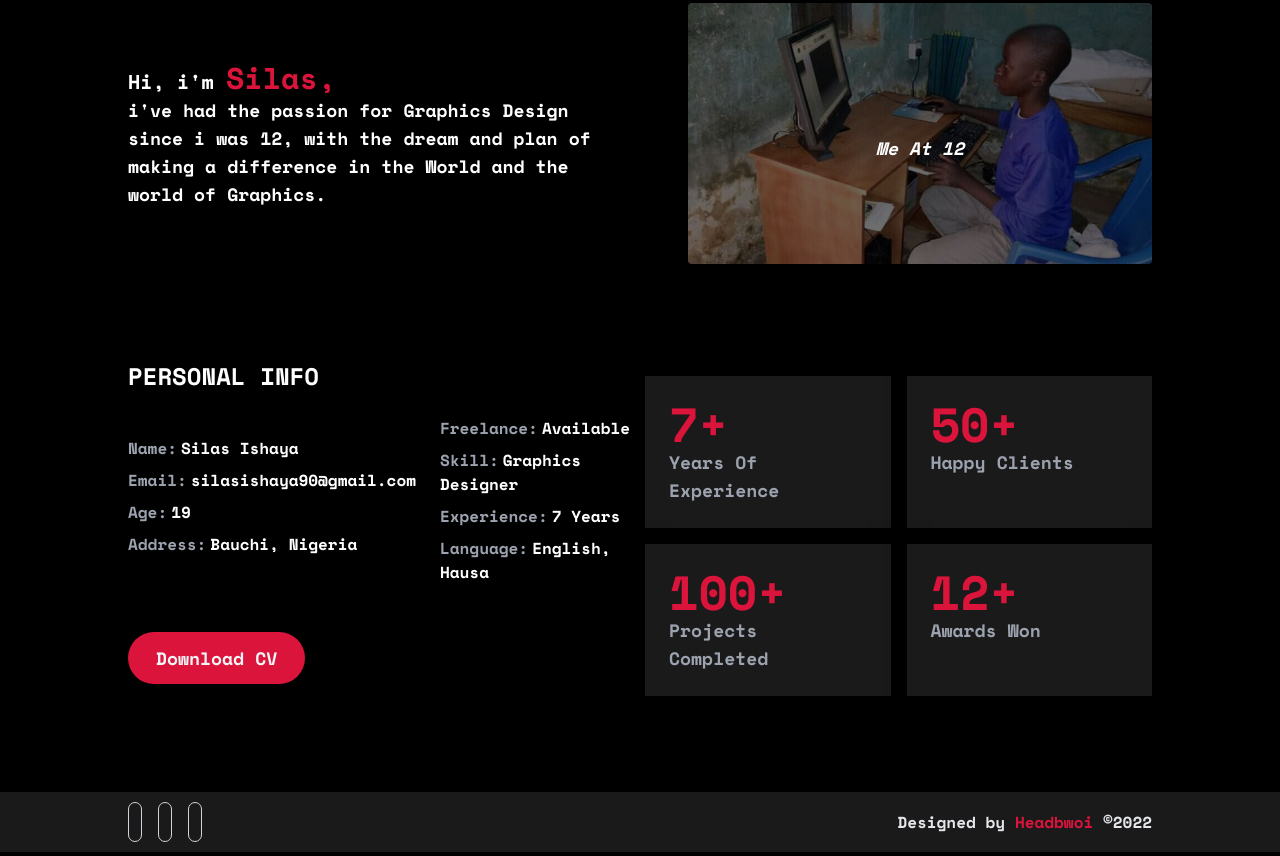
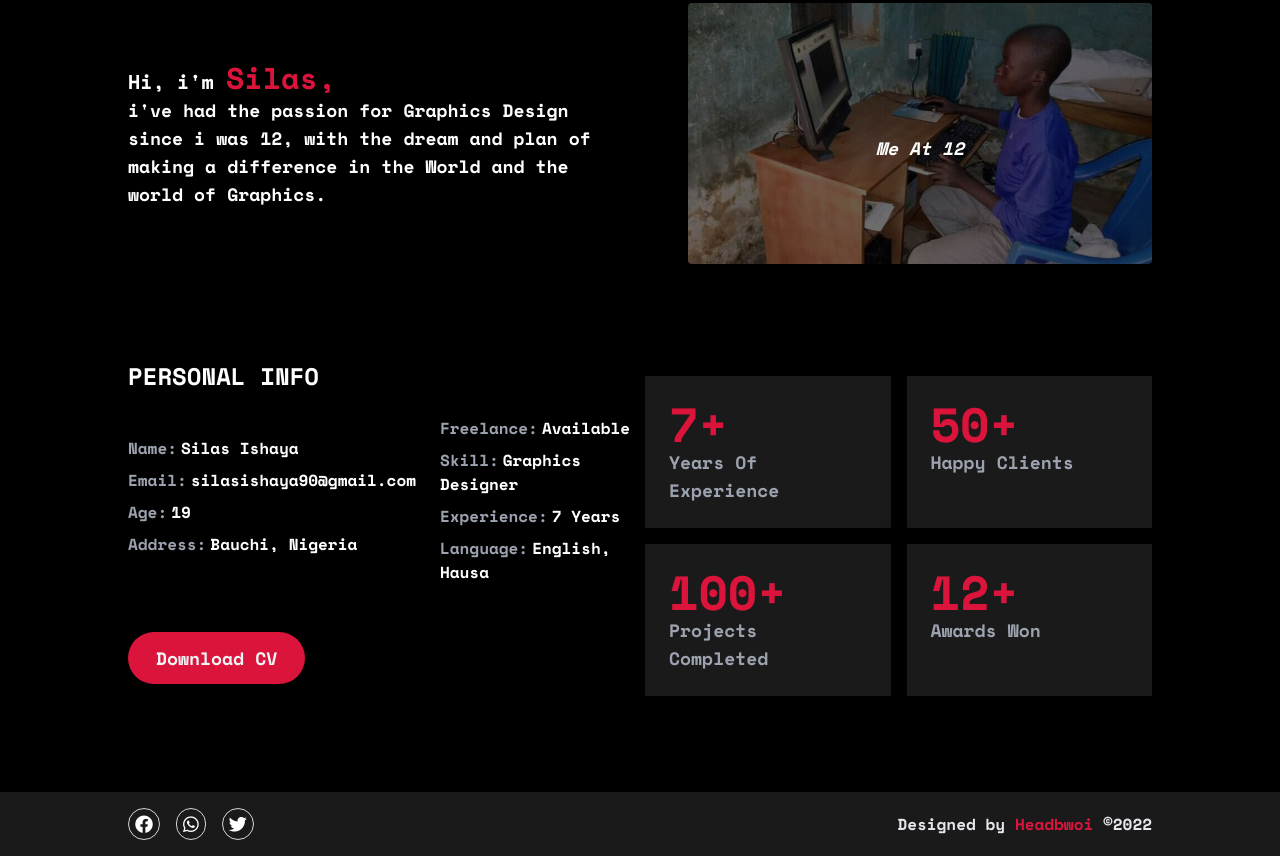
Before and after one commit to Headbwoi/silas-graphics, a website: page templates/about.html in a window 1280 px wide. Shown: the part 325-1181 px from the top of the page. Drawn offline with nearby package versions, Linux system fonts and the light colour scheme.

Commit message:
Added font script tag

```diff
--- a/templates/about.html
+++ b/templates/about.html
@@ -8,6 +8,7 @@
     <meta name="author" content="Headbwoi" />
     <title>Silas-Graphics | landing page - About Me</title>
     <link rel="stylesheet" href="../public/styles.css" />
+    <link rel="stylesheet" href="https://cdnjs.cloudflare.com/ajax/libs/font-awesome/5.15.3/css/all.min.css"/>
     <script defer src="../script.js"></script>
   </head>
   <body class="font-mono bg-black overflow-x-hidden">
```
